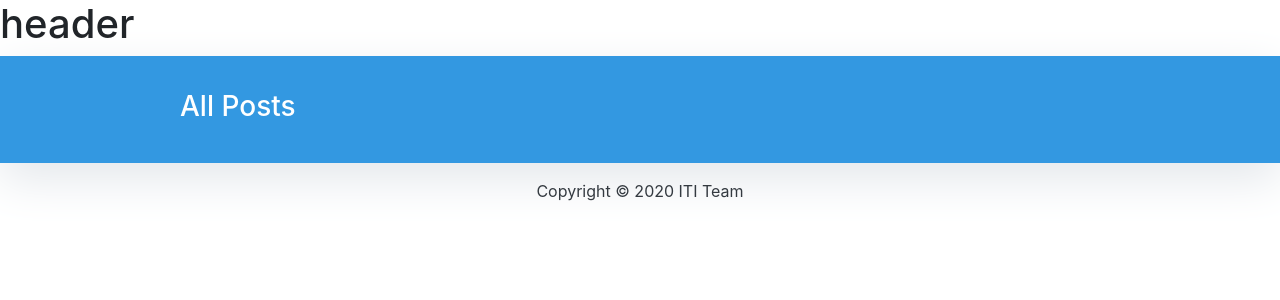
After one commit to Tarek-Hassan/BLOGER-_Django, a Django app: template templates/blogviews/allPosts.html in a window 1280 px wide. The commit adds this page. Shown: the top 300 px of the page. Run offline with Django 3.2, Linux system fonts and the light colour scheme; the template is opened without the code that fills it, so the values that code supplies are empty; some libraries are stand-ins or nearby versions.

Commit message:
Added template to display all posts in a category

```diff
--- a/blog/urls.py
+++ b/blog/urls.py
@@ -2,4 +2,5 @@ from django.urls import path
 from blog import views
 urlpatterns=[
     path('home', views.home),
+    path('allPosts', views.PostList.as_view()),
 ]
--- a/blog/views.py
+++ b/blog/views.py
@@ -1,5 +1,11 @@
 from django.shortcuts import render
+from django.views import generic
+from blog.models import Post
 
 # Create your views here.
 def home(request):
     return render(request,'blogviews/home.html')
+
+class PostList(generic.ListView):
+    queryset = Post.objects.filter(status=1).order_by('-created_on')
+    template_name = 'blogviews/allPosts.html'
--- a/templates/admin/base1.html
+++ b/templates/admin/base1.html
@@ -35,7 +35,7 @@
         {% include 'blogviews/header.html'%}
 
         {% block main%}
-        {%endblock%}
+        {%endblock main%}
         {% include 'blogviews/footer.html'%}
     </body>
 </html>
--- /dev/null
+++ b/templates/blogviews/allPosts.html
@@ -0,0 +1,34 @@
+{% extends 'admin/base1.html' %}
+
+<style>
+    body {
+        font-family: "Roboto", sans-serif;
+        font-size: 18px;
+        background-color: #fdfdfd;
+    }
+
+    .head_text {
+        color: white;
+    }
+
+    .card {
+        box-shadow: 0 16px 48px #E3E7EB;
+    }
+</style>
+
+{% block main %}
+<header class="masthead">
+    <div class="overlay"></div>
+    <div class="container">
+        <div class="row">
+            <div class=" col-md-8 col-md-10 mx-auto">
+                <div class="site-heading">
+                    <h3 class=" site-heading my-4 mt-3 text-white"> All Posts </h3>
+                    </p>
+                </div>
+            </div>
+        </div>
+    </div>
+</header>
+
+{%endblock main%}
```
